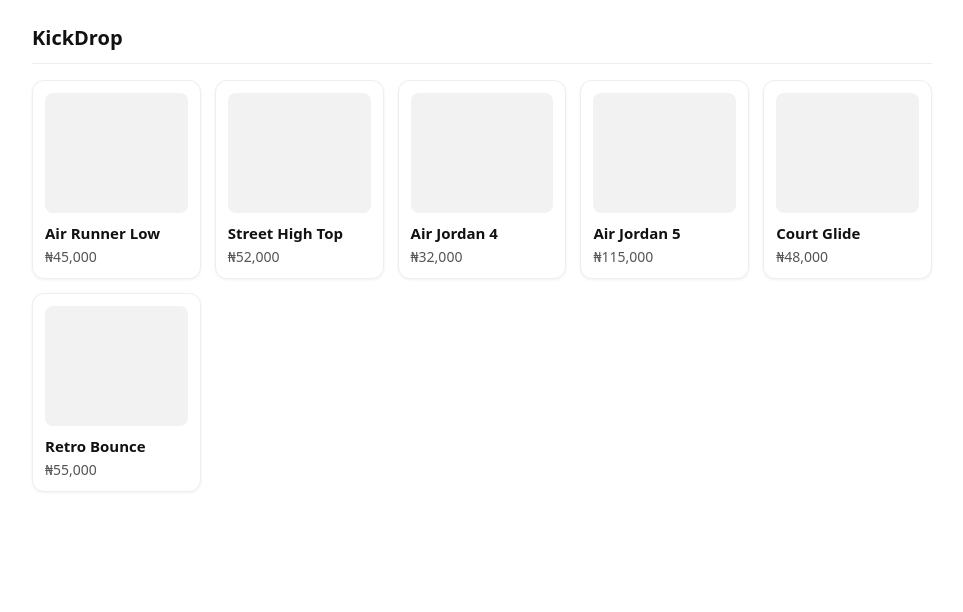
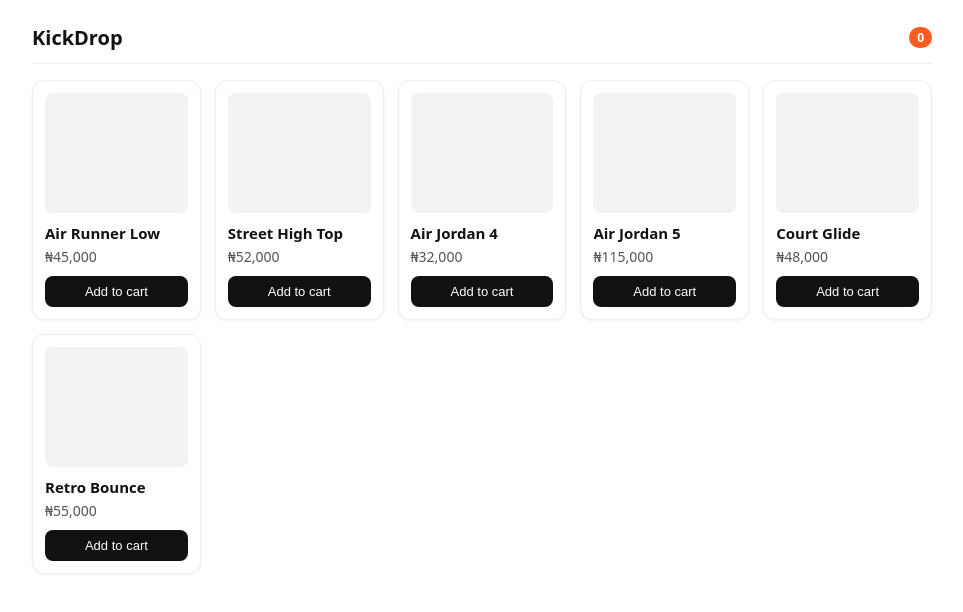
Before and after one commit to MadukaJP/kickdrop, a React (Vite) app: page / in a window 1280 px wide. Shown: the top 612 px of the page, without its empty margins (158-1121 px from the left). Built offline with nearby package versions, Linux system fonts and the light colour scheme.

Commit message:
Implement cart functionality with state management and update UI components

```diff
--- a/src/App.css
+++ b/src/App.css
@@ -8,6 +8,7 @@
 .header {
   display: flex;
   align-items: center;
+  justify-content: space-between;
   padding-bottom: 12px;
   margin-bottom: 16px;
   border-bottom: 1px solid #eee;
@@ -17,6 +18,15 @@
   font-size: 20px;
   font-weight: 700;
   color: #111;
+}
+
+.cart-badge {
+  background: #ff5a1f;
+  color: #fff;
+  font-size: 12px;
+  font-weight: 600;
+  border-radius: 999px;
+  padding: 2px 8px;
 }
 
 .product-list {
@@ -50,5 +60,21 @@
 .product-price {
   font-size: 14px;
   color: #555;
-  margin: 0;
+  margin: 0 0 10px;
 }
+
+.product-card button {
+  width: 100%;
+  background: #111;
+  color: #fff;
+  border: none;
+  border-radius: 8px;
+  padding: 8px 0;
+  font-size: 13px;
+  font-weight: 500;
+  cursor: pointer;
+}
+
+.product-card button:hover {
+  background: #ff5a1f;
+}
--- a/src/App.jsx
+++ b/src/App.jsx
@@ -1,12 +1,19 @@
+import { useState } from "react";
 import "./App.css";
 import Header from "./components/Header";
 import ProductList from "./components/ProductList";
 
 function App() {
+  const [cartCount, setCartCount] = useState(0);
+
+  function handleAddToCart() {
+    setCartCount(cartCount + 1);
+  }
+
   return (
     <div className="app">
-      <Header />
-      <ProductList />
+      <Header cartCount={cartCount} />
+      <ProductList onAddToCart={handleAddToCart} />
     </div>
   );
 }
--- a/src/components/Header.jsx
+++ b/src/components/Header.jsx
@@ -1,9 +1,10 @@
 import React from "react";
 
-const Header = () => {
+const Header = ({ cartCount }) => {
   return (
-    <header className="header">
+      <header className="header">
       <span className="logo">KickDrop</span>
+      <span className="cart-badge">{cartCount}</span>
     </header>
   );
 };
--- a/src/components/ProductCard.jsx
+++ b/src/components/ProductCard.jsx
@@ -1,11 +1,12 @@
 import React from "react";
 
-const ProductCard = ({ name, price }) => {
+const ProductCard = ({ name, price, onAddToCart }) => {
   return (
-    <div className="product-card">
+       <div className="product-card">
       <div className="product-image-placeholder" />
       <p className="product-name">{name}</p>
       <p className="product-price">{price}</p>
+      <button onClick={onAddToCart}>Add to cart</button>
     </div>
   );
 };
--- a/src/components/ProductList.jsx
+++ b/src/components/ProductList.jsx
@@ -2,14 +2,16 @@
 import ProductCard from "./ProductCard";
 import { products } from "../data/products";
 
-const ProductList = () => {
+const ProductList = ({ onAddToCart }) => {
   return (
     <div className="product-list">
-      {products.map((product) => (
+      {products.map((sneaker) => (
         <ProductCard
-          key={product.id}
-          name={product.name}
-          price={product.price}
+          key={sneaker.id}
+          id={sneaker.id}
+          name={sneaker.name}
+          price={sneaker.price}
+          onAddToCart={onAddToCart}
         />
       ))}
     </div>
--- a/src/main.jsx
+++ b/src/main.jsx
@@ -1,9 +1,12 @@
-import { StrictMode } from 'react'
-import { createRoot } from 'react-dom/client'
-import App from './App.jsx'
+import { StrictMode } from "react";
+import { createRoot } from "react-dom/client";
+import App from "./App.jsx";
+import { BrowserRouter } from "react-router-dom";
 
-createRoot(document.getElementById('root')).render(
+createRoot(document.getElementById("root")).render(
   <StrictMode>
-    <App />
+    <BrowserRouter>
+      <App />
+    </BrowserRouter>
   </StrictMode>,
-)
+);
```
